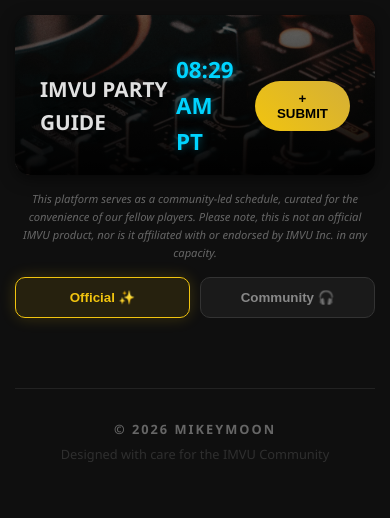
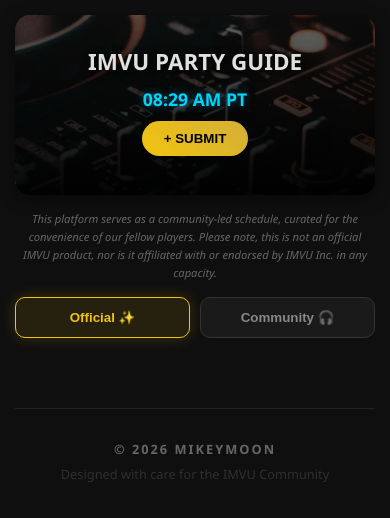
Before and after one commit to MugzLord/imvu-calendar, a plain HTML site: page index.html in a window 390 px wide. Drawn offline with Linux system fonts and the light colour scheme; no server answers.

Commit message:
Update index.html

```diff
--- a/index.html
+++ b/index.html
@@ -89,9 +89,34 @@
 
         /* --- MOBILE HYBRID FIX --- */
         @media (max-width: 768px) {
-            /* Header adjustments */
-            header { height: 160px !important; }
-            header h1 { font-size: 1.3rem !important; }
+            /* Header adjustments - Vertical Stack for clarity */
+            header {
+                height: 180px !important;
+                display: flex !important;
+                flex-direction: column !important;
+                justify-content: center !important;
+                align-items: center !important;
+            }
+            .header-content {
+                flex-direction: column !important;
+                align-items: center !important;
+                gap: 5px !important;
+                padding-bottom: 10px !important;
+            }
+            header h1 {
+                font-size: 1.4rem !important;
+                margin: 0 !important;
+                text-align: center !important;
+            }
+            .header-controls {
+                flex-direction: column !important;
+                align-items: center !important;
+                gap: 8px !important;
+            }
+            .clock {
+                font-size: 1.1rem !important;
+                white-space: nowrap !important; /* Forces clock to stay on one line */
+            }
 
             /* THE CARD FIX: Horizontal and Compact */
             .party-card {
```
